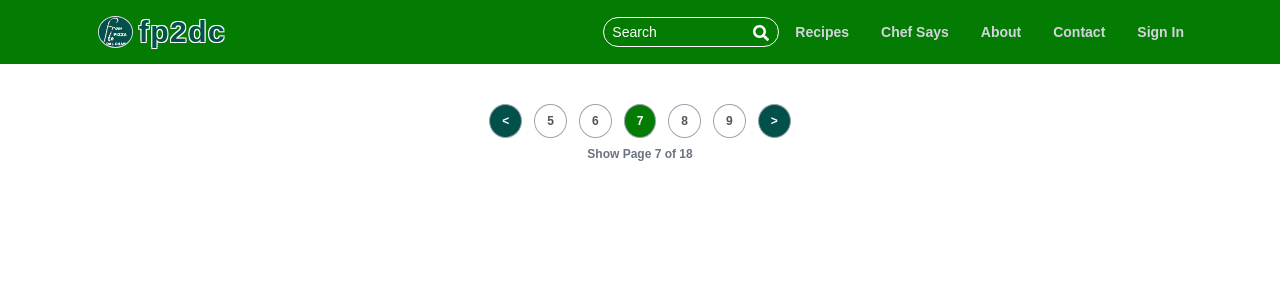
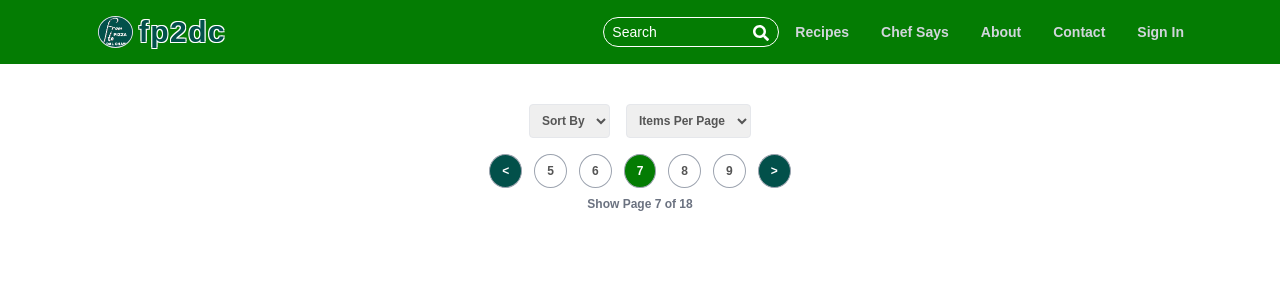
Before and after one commit to swabhi7/fp2dc-ui, a React (Create React App) app: page /recipes in a window 1280 px wide. Shown: the top 300 px of the page. Built offline with nearby package versions, Linux system fonts and the light colour scheme; no server answers.

Commit message:
[style] : itemsperpage and sorting placeholders and styling

```diff
--- a/src/components/features/Recipes/ItemsPerPage.component.js
+++ b/src/components/features/Recipes/ItemsPerPage.component.js
@@ -1,7 +1,14 @@
 import React from "react";
 
 const ItemsPerPage = () => {
-  return <div></div>;
+  return (
+    <select className="text-xs font-bold border rounded p-2">
+      <option>Items Per Page</option>
+      <option>12</option>
+      <option>24</option>
+      <option>36</option>
+    </select>
+  );
 };
 
 export default ItemsPerPage;
--- a/src/components/features/Recipes/RecipesHeader.component.js
+++ b/src/components/features/Recipes/RecipesHeader.component.js
@@ -5,10 +5,12 @@ import Sorting from "./Sorting.component";
 
 const RecipesHeader = () => {
   return (
-    <div className="mt-10 flex justify-between">
-      <Sorting />
+    <div className="mt-10">
+      <div className="flex justify-center gap-4 mb-4">
+        <Sorting />
+        <ItemsPerPage />
+      </div>
       <Pagination currentPage={7} totalPages={18} maxNumberOfPageButtons={5} />
-      <ItemsPerPage />
     </div>
   );
 };
--- a/src/components/features/Recipes/Sorting.component.js
+++ b/src/components/features/Recipes/Sorting.component.js
@@ -1,7 +1,13 @@
 import React from "react";
 
 const Sorting = () => {
-  return <div></div>;
+  return (
+    <select className="text-xs font-bold border rounded p-2">
+      <option>Sort By</option>
+      <option>Rating</option>
+      <option>Date</option>
+    </select>
+  );
 };
 
 export default Sorting;
```
